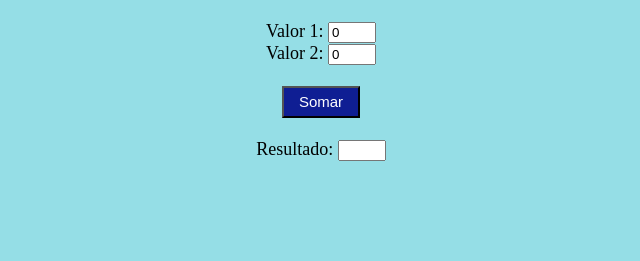
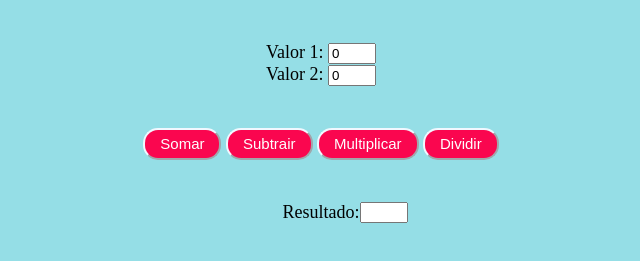
Before and after one commit to jessica-borges/CalculadoraSimples, a plain HTML site: page index.html in a window 1280 px wide. Shown: the part 97-358 px from the top of the page, without its empty margins (319-959 px from the left). Drawn offline with Linux system fonts and the light colour scheme.

Commit message:
atualizando

```diff
--- a/index.html
+++ b/index.html
@@ -6,12 +6,11 @@
 
         <style>
             body {
-                padding-top: 20px;
+               padding-top: 20px;
                background: rgb(149, 222, 230);
                font: arial;
-               font-size: 18px;
+               font-size: 18px;}
 
-            }
             #v1 {
                 width: 40px;
             }
@@ -19,11 +18,14 @@
                 width: 40px;
             }
             #res {
+                position:fixed;
                 width: 40px;
 
             }
             #somar {
-                background: rgb(15, 30, 147);
+                border-radius: 15px;
+                border-color:aliceblue;
+                background: #fa064f;
                 color: white;
                 font-size: 15px;
                 padding-top: 5px;
@@ -32,20 +34,79 @@
                 padding-bottom: 6px;
             }
 
+            #sub {
+                border-radius: 15px;
+                border-color: aliceblue;
+                background:#fa064f;
+                color: white;
+                font-size: 15px;
+                padding-top: 5px;
+                padding-left: 15px;
+                padding-right: 15px;
+                padding-bottom: 6px;
+            }
+
+            #mul {
+                border-radius: 15px;
+                border-color: aliceblue;
+                background: #fa064f;
+                color: white;
+                font-size: 15px;
+                padding-top: 5px;
+                padding-left: 15px;
+                padding-right: 15px;
+                padding-bottom: 6px;
+            }
+
+            #div {
+                border-radius: 15px;
+                border-color: aliceblue;
+                background: #fa064f;
+                color: white;
+                font-size: 15px;
+                padding-top: 5px;
+                padding-left: 15px;
+                padding-right: 15px;
+                padding-bottom: 6px;
+            }
+
+
         </style>
 
     </head>
     <body>
         <script type="text/javascript">
             function somar() {
-                res.value = parseInt(v1.value) + parseInt(v2.value);
-            } // res = resultado | parseInt = transforma em inteiro
+                res.value = parseFloat(v1.value) + parseFloat(v2.value);
+            } // res = resultado | parseFloat = transforma em real
+
+            function subtrair() {
+                res.value = parseFloat(v1.value) - parseFloat(v2.value);
+            }
+
+            function multiplicar() {
+                res.value = parseFloat(v1.value) * parseFloat(v1.value;)
+            }
+
+            function dividir() {
+                if (parseFloat(v2.value) === 0) // o sinal === significa exatamente igual
+                    res.value = "Erro!";
+                else
+                    res.value = parseFloat(v1.value) / parseFloat(v2.value);
+            }
         </script>
-        <h1>Calculadora Simples</h1>
+        <h1>Calculadora Simples</h1><br>
         Valor 1: <input type="text" id="v1" value="0"><br>
-        Valor 2: <input type="text" id="v2" value="0"><br><br>
-        <input type="button" value="Somar" id="somar"
-            onclick="somar()"><br><br>
+        Valor 2: <input type="text" id="v2" value="0"><br><br><br>
+
+        <input type="button" value="Somar" id="somar" onclick="somar()">
+
+        <input type="button" value="Subtrair" id="sub" onclick="subtrair()">
+
+        <input type="button" value="Multiplicar" id="mul" onclick="multiplicar()">
+
+        <input type="button" value="Dividir" id="div" onclick="dividir()"><br><br><br>
+
         Resultado: <input type="text" id="res" readonly><br>
     </body>
 </html>
```
